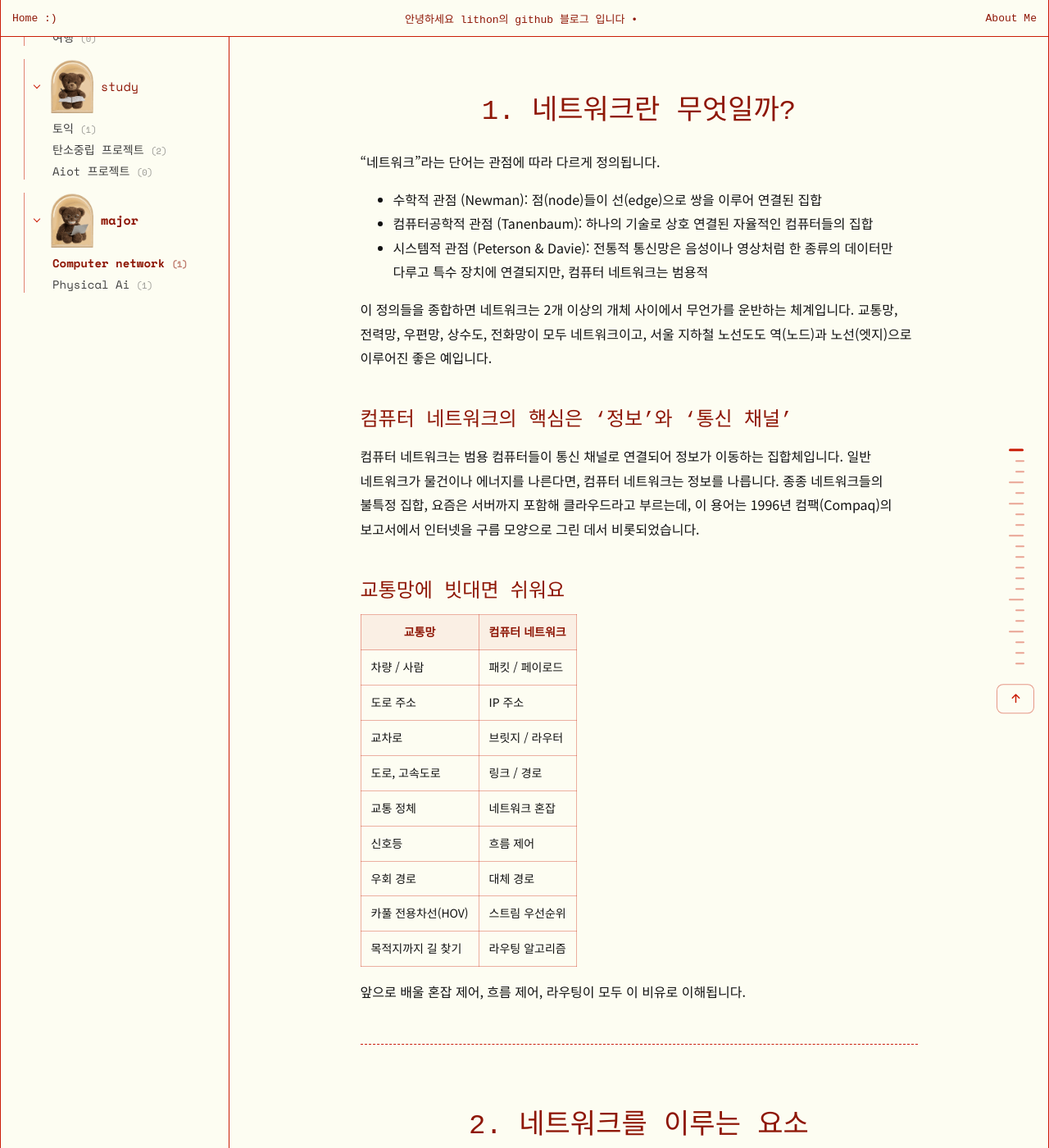
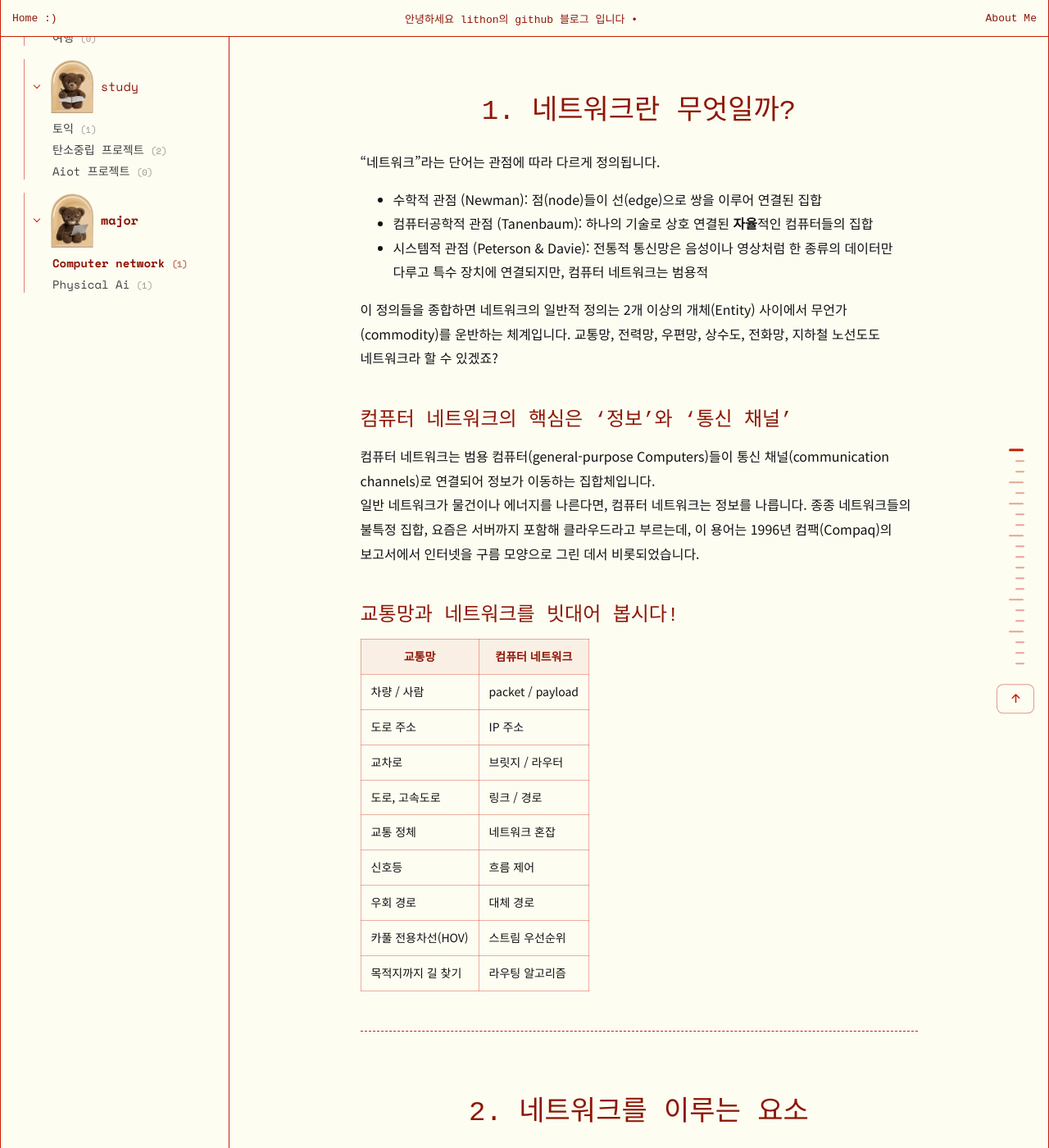
Before and after one commit to lithonhaeun/lithonhaeun.github.io, a Jekyll site: the page built from _posts/2026-09-28-컴퓨터 네트워크 [개념, 역사, 프로토콜].md, in a window 1280 px wide and 1400 px high, scrolled down 599 px. Shown: the whole window at 82% size. Built offline with Jekyll 4.4.1, drawn with Linux system fonts in a browser that asks for light colours; some web fonts are replaced; comment, search, counter and statistics services are not loaded; some of the changed text lies outside the part shown.

Commit message:
docs : 네트워크 1주차내용 보완

```diff
--- a/_posts/2026-09-28-컴퓨터 네트워크 [개념, 역사, 프로토콜].md
+++ b/_posts/2026-09-28-컴퓨터 네트워크 [개념, 역사, 프로토콜].md
@@ -14,36 +14,44 @@ description: 컴퓨터 네트워크 개요
 "네트워크"라는 단어는 관점에 따라 다르게 정의됩니다.
 
 - 수학적 관점 (Newman): 점(node)들이 선(edge)으로 쌍을 이루어 연결된 집합
-- 컴퓨터공학적 관점 (Tanenbaum): 하나의 기술로 상호 연결된 자율적인 컴퓨터들의 집합
-- 시스템적 관점 (Peterson & Davie): 전통적 통신망은 음성이나 영상처럼 한 종류의 데이터만 다루고 특수 장치에 연결되지만, 컴퓨터 네트워크는 범용적
+- 컴퓨터공학적 관점 (Tanenbaum): 하나의 기술로 상호 연결된 **자율**적인 컴퓨터들의 집합
+- 시스템적 관점 (Peterson & Davie): 전통적 통신망은 음성이나 영상처럼 한
+종류의 데이터만 다루고 특수 장치에 연결되지만, 컴퓨터 네트워크는 범용적
 
-이 정의들을 종합하면 네트워크는 2개 이상의 개체 사이에서 무언가를 운반하는 체계입니다. 교통망, 전력망, 우편망, 상수도, 전화망이 모두 네트워크이고, 서울 지하철 노선도도 역(노드)과 노선(엣지)으로 이루어진 좋은 예입니다.
+이 정의들을 종합하면 네트워크의 일반적 정의는 2개 이상의 개체(Entity) 사이에서
+무언가(commodity)를 운반하는 체계입니다.
+교통망, 전력망, 우편망, 상수도, 전화망, 지하철 노선도도 네트워크라 할 수 있겠죠?
 
 ### 컴퓨터 네트워크의 핵심은 '정보'와 '통신 채널'
 
-컴퓨터 네트워크는 범용 컴퓨터들이 통신 채널로 연결되어 정보가 이동하는 집합체입니다. 일반 네트워크가 물건이나 에너지를 나른다면, 컴퓨터 네트워크는 정보를 나릅니다. 종종 네트워크들의 불특정 집합, 요즘은 서버까지 포함해 클라우드라고 부르는데, 이 용어는 1996년 컴팩(Compaq)의 보고서에서 인터넷을 구름 모양으로 그린 데서 비롯되었습니다.
+컴퓨터 네트워크는 범용 컴퓨터(general-purpose Computers)들이
+통신 채널(communication channels)로 연결되어 정보가 이동하는 집합체입니다.
+<br>
+일반 네트워크가 물건이나 에너지를 나른다면, 컴퓨터 네트워크는 정보를 나릅니다.
+종종 네트워크들의 불특정 집합, 요즘은 서버까지 포함해 클라우드라고 부르는데,
+이 용어는 1996년 컴팩(Compaq)의 보고서에서 인터넷을 구름 모양으로 그린 데서
+비롯되었습니다.
 
-### 교통망에 빗대면 쉬워요
+### 교통망과 네트워크를 빗대어 봅시다!
 
-| 교통망 | 컴퓨터 네트워크 |
-|---|---|
-| 차량 / 사람 | 패킷 / 페이로드 |
-| 도로 주소 | IP 주소 |
-| 교차로 | 브릿지 / 라우터 |
-| 도로, 고속도로 | 링크 / 경로 |
-| 교통 정체 | 네트워크 혼잡 |
-| 신호등 | 흐름 제어 |
-| 우회 경로 | 대체 경로 |
-| 카풀 전용차선(HOV) | 스트림 우선순위 |
-| 목적지까지 길 찾기 | 라우팅 알고리즘 |
+| 교통망 | 컴퓨터 네트워크         |
+|---|------------------|
+| 차량 / 사람 | packet / payload |
+| 도로 주소 | IP 주소            |
+| 교차로 | 브릿지 / 라우터        |
+| 도로, 고속도로 | 링크 / 경로          |
+| 교통 정체 | 네트워크 혼잡          |
+| 신호등 | 흐름 제어            |
+| 우회 경로 | 대체 경로            |
+| 카풀 전용차선(HOV) | 스트림 우선순위         |
+| 목적지까지 길 찾기 | 라우팅 알고리즘         |
 
-앞으로 배울 혼잡 제어, 흐름 제어, 라우팅이 모두 이 비유로 이해됩니다.
 
 ---
 
 ## 2. 네트워크를 이루는 요소
 
-네트워크는 노드와 링크 두 가지로 구성됩니다.
+네트워크는 **노드**와 **링크** 두 가지로 구성됩니다.
 
 노드(Node): 특수 목적 장치
 - PC와 서버
```
